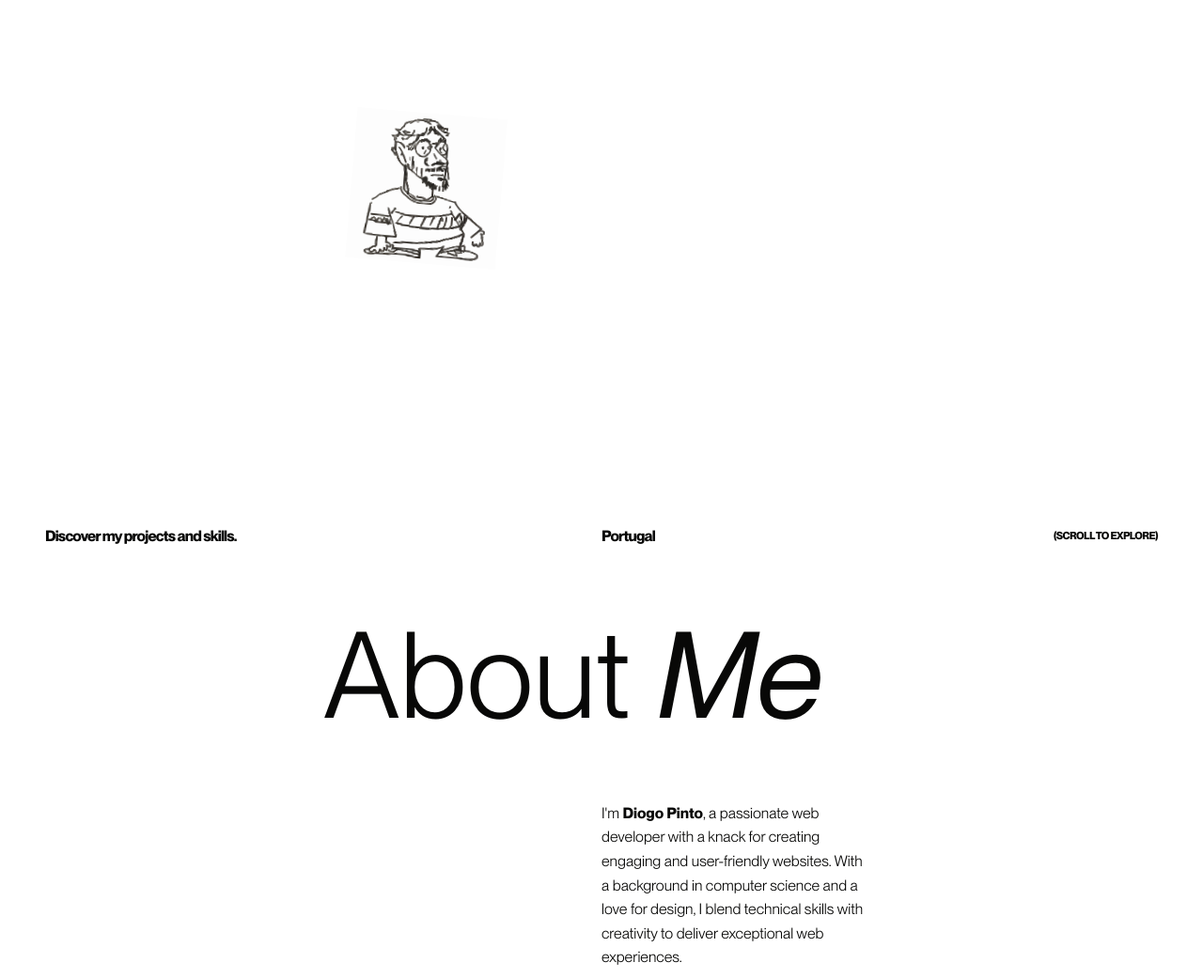
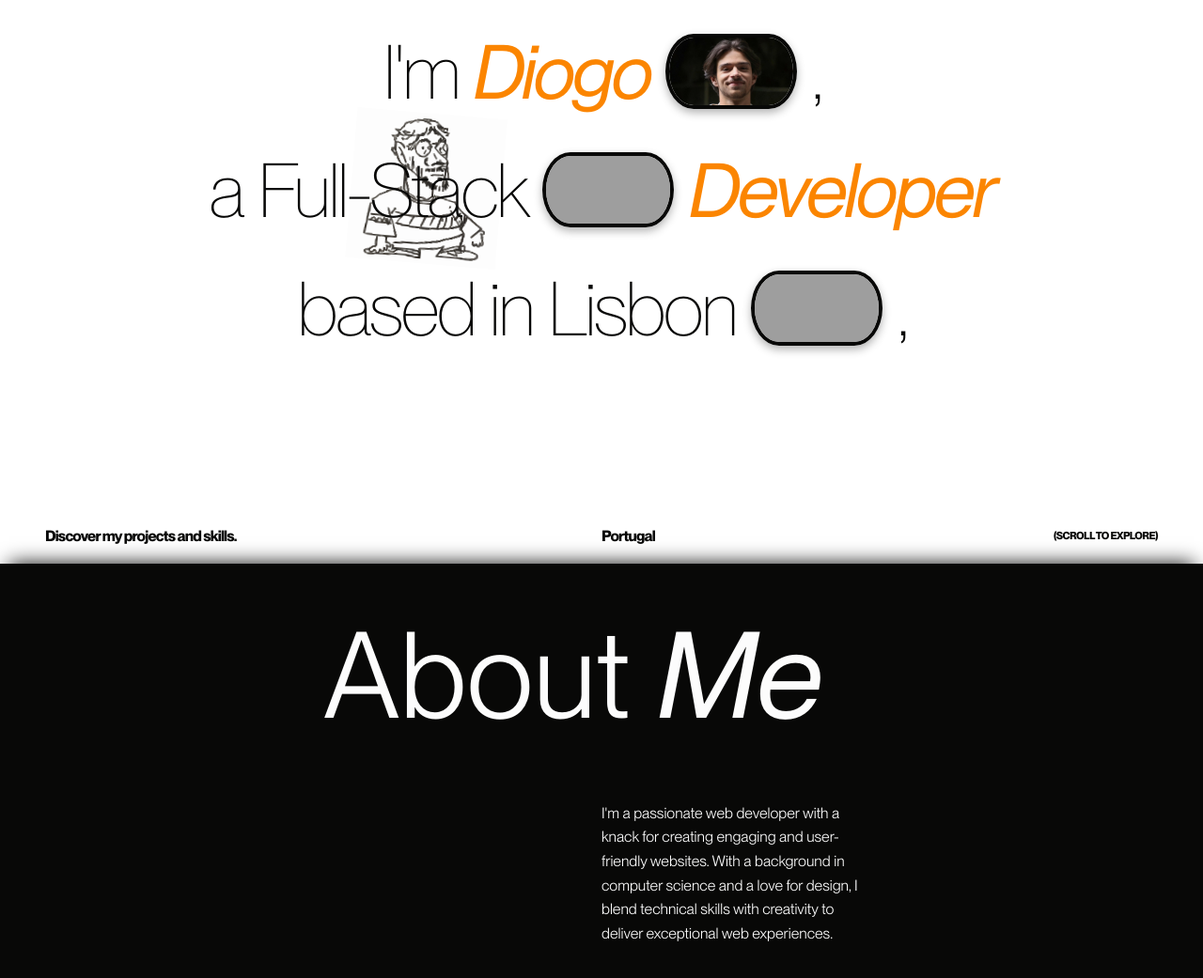
Before and after one commit to Dpinto9/WebPortfolio, a plain HTML site: page index.html in a window 1280 px wide. Shown: the part 200-1241 px from the top of the page at 94% size. Drawn offline with Linux system fonts and the light colour scheme; grey boxes are pictures that could not be loaded; files whose address does not match are found by name.

Commit message:
Added a better intro

```diff
--- a/index.html
+++ b/index.html
@@ -82,8 +82,28 @@
     <main>
       <section id="home" class="introduction">
         <div class="middle">
+          <div class="textTop">
+            <h2>I'm <i>Diogo</i></h2>
+            <img src="assets/images/profile.jpg" alt="profile" />
+            <h2>,</h2>
+          </div>
+          <div class="textMiddle">
+            <h2>a Full-Stack</h2>
+            <img
+              src="https://i.pinimg.com/1200x/19/a4/5b/19a45b79691dbeed31dc5ee5faa44391.jpg"
+              alt="app"
+            />
+            <h2><i>Developer</i></h2>
+          </div>
+          <div class="textBottom">
+            <h2>based in Lisbon</h2>
+            <img
+              src="https://external-content.duckduckgo.com/iu/?u=https%3A%2F%2Fwallpaperaccess.com%2Ffull%2F1423589.jpg&f=1&nofb=1&ipt=d9b927fca54a1fa54168b00c276bb85b08d10ee9595850b2a3b2954f70d9d4b3"
+              alt="lisbon"
+            />
+            <h2>,</h2>
+          </div>
           <img src="assets/images/avatar.svg" alt="Avatar" class="avatar" />
-          <!-- <h2>Welcome to My Portfolio</h2> -->
         </div>
 
         <div class="introFooter">
@@ -101,14 +121,18 @@
         <h2>About <span>Me</span></h2>
         <div class="text">
           <p>
-            I'm <b>Diogo Pinto</b>, a passionate web developer with a knack for
-            creating engaging and user-friendly websites. With a background in
-            computer science and a love for design, I blend technical skills
-            with creativity to deliver exceptional web experiences.
+            I'm a passionate web developer with a knack for creating engaging
+            and user-friendly websites. With a background in computer science
+            and a love for design, I blend technical skills with creativity to
+            deliver exceptional web experiences.
           </p>
         </div>
       </section>
 
+
+      <section id="skills" class="skills" style="height: 70vh"></section>
+
+      <section id="projects" class="projects"></section>
 
       <footer>
         <div class="one">
@@ -168,9 +192,10 @@
         <div class="three">
           <h3>(ACKNOWLEDGEMENT)</h3>
           <p>
-            Lorem ipsum, dolor sit amet consectetur adipisicing elit. Distinctio
-            eos ut pariatur non quae dicta eum, nam repellendus repellat libero
-            mollitia. Modi iusto aliquam est esse repudiandae maiores, id optio.
+            I would like to express my gratitude to my mentors, colleagues, and
+            professors who have guided and supported me throughout my journey as
+            a developer. Their insights and feedback have been invaluable in
+            shaping both my technical and creative approach to programming.
           </p>
           <h3 style="padding-top: 8%">(INFO)</h3>
           <p><b>E:</b> diogo.a.p.pinto@hotmail.com</p>
--- a/styles/style.css
+++ b/styles/style.css
@@ -132,8 +132,6 @@ header h1 {
   display: none;
 }
 
-
-
 @media (max-width: 900px) {
   header {
     padding: 10px 20px;
@@ -204,6 +202,7 @@ header h1 {
 
 .middle {
   display: flex;
+  flex-direction: column;
   justify-content: center;
   align-items: center;
   flex-grow: 1;
@@ -211,6 +210,62 @@ header h1 {
   width: 80vw;
   height: 100vh;
   overflow: hidden;
+}
+
+.textTop,
+.textMiddle,
+.textBottom {
+  display: flex;
+  align-items: center;
+  justify-content: center;
+  gap: 1rem;
+  margin: 0.5rem 0;
+  margin-top: -1%;
+  letter-spacing: -0.2rem;
+
+}
+
+.textTop h2,
+.textMiddle h2,
+.textBottom h2{
+  font-size: 5rem;
+  font-weight: 300;
+  color: var(--black);
+}
+
+.textTop i,
+.textMiddle i{
+  color: #fb8500;
+  transition: transform 0.2s ease, box-shadow 0.2s ease;
+}
+
+.textTop img,
+.textMiddle img,
+.textBottom img {
+  width: 140px;
+  height: 80px;
+  border-radius: 30px / 50%;
+  background: linear-gradient(to bottom, #fff, #ccc);
+  box-shadow: 0 4px 10px rgba(0, 0, 0, 0.3);
+  border: 4px solid var(--black);
+  transition: transform 0.2s ease, box-shadow 0.2s ease;
+  object-fit: cover;
+  transform-origin: center;
+}
+
+.textTop img:hover,
+.textMiddle img:hover,
+.textBottom img:hover {
+  transform: translateY(-3px);
+  box-shadow: 0 6px 15px rgba(0, 0, 0, 0.4);
+  cursor: pointer;
+}
+
+.textTop i:hover,
+.textMiddle i:hover
+{
+  text-decoration: underline;
+  cursor: pointer;
 }
 
 .introFooter {
@@ -307,6 +362,8 @@ header h1 {
   height: auto;
   padding: 1rem 3rem;
   margin: 0 auto;
+  background-color: var(--black);
+  box-shadow: 0 -10px 20px -10px #080807;
 }
 
 .about h2 {
@@ -314,7 +371,7 @@ header h1 {
   font-size: 8rem;
   font-weight: 400;
   margin-bottom: 1rem;
-  color: var(--black);
+  color: var(--white);
 }
 
 .about h2 span {
@@ -328,27 +385,22 @@ header h1 {
 
 .about p {
   font-size: 1rem;
-  color: var(--black);
+  color: var(--white);
   margin-bottom: 2rem;
   text-align: left;
 }
 
-/* EXAMPLE: Media query to handle the large font on smaller screens */
 @media (max-width: 768px) {
   .about {
-    /* Muda o padding para evitar que o conteúdo toque as bordas do aparelho */
     padding: 1rem 1.5rem;
-    /* O grid continua com 4 colunas, mas vamos fazê-los ocupar a largura total */
   }
 
-  /* 2. Redefine o Título */
   .about h2 {
     font-size: 4rem;
     grid-column: 1 / span 4;
     text-align: left;
   }
 
-  /* 3. Redefine o Parágrafo */
   .about .text {
     grid-column: 2 / span 4;
   }
@@ -360,6 +412,10 @@ header h1 {
 
 .contact {
 }
+
+/* EXPERIENCE SECTION */
+
+
 
 /* FOOTER SECTION */
 footer {
```
Also changed, not shown: assets/images/profile.jpg (added).
